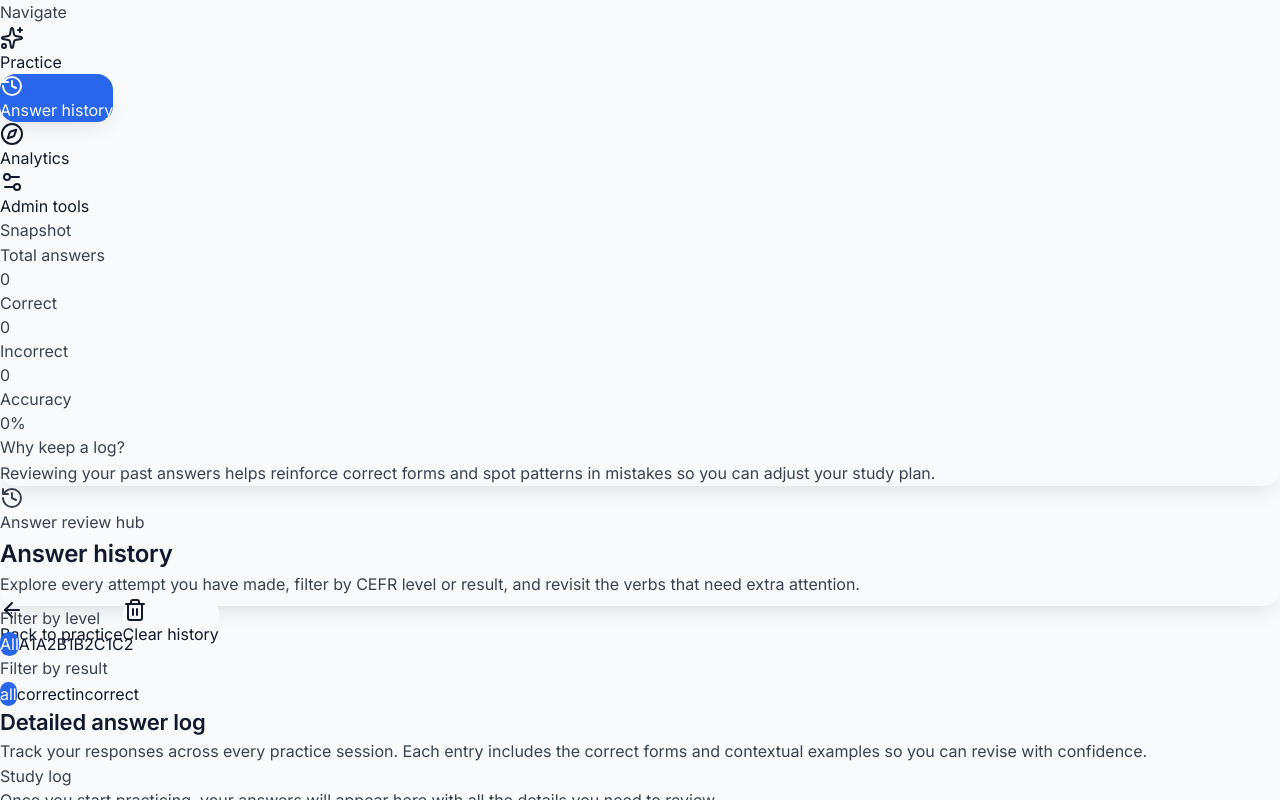
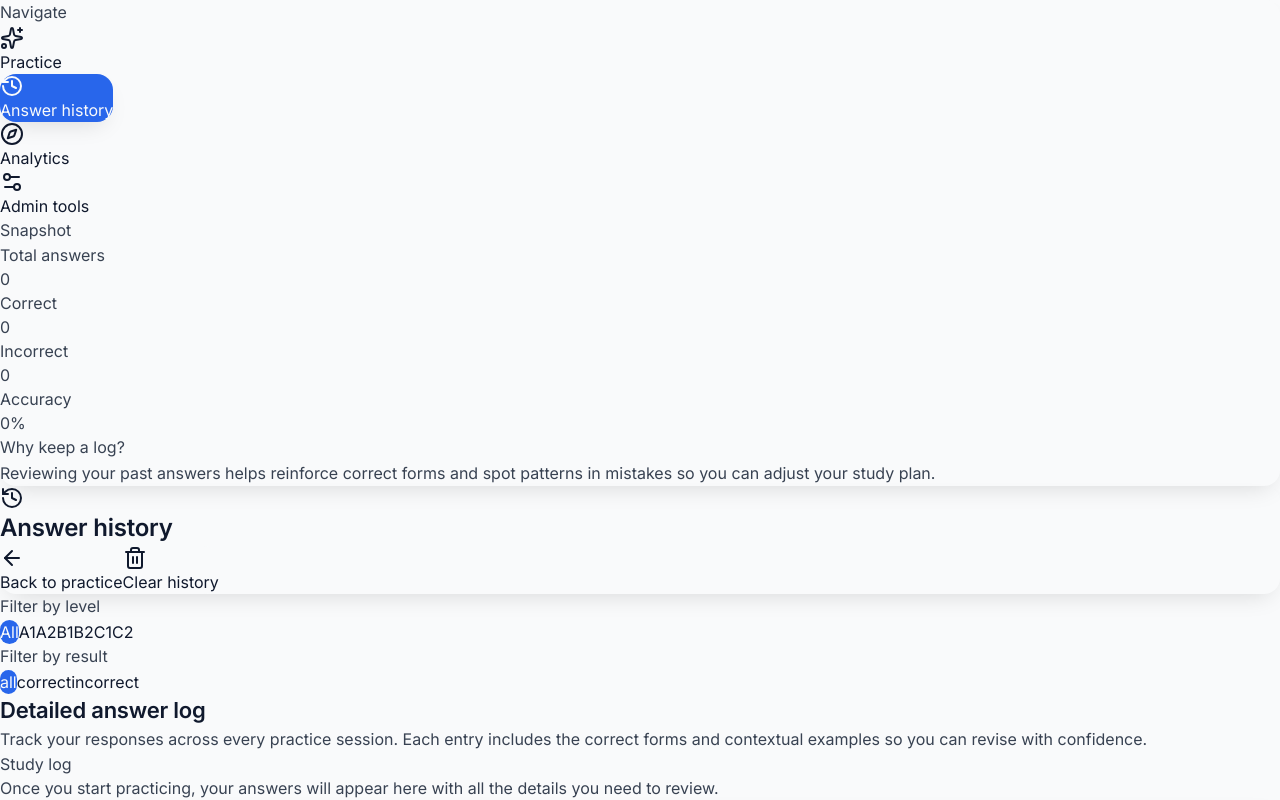
Before and after one commit to abulhawa/GermanVerbMaster, a React (Vite) app in the folder client/: page /answers in a window 1280 px wide. Shown: the top 800 px of the page. Built offline with nearby package versions, Linux system fonts and the light colour scheme.

Commit message:
condense header in answer history page

```diff
--- a/client/src/pages/answer-history.tsx
+++ b/client/src/pages/answer-history.tsx
@@ -52,18 +52,12 @@ export default function AnswerHistoryPage() {
   };
 
   const topBar = (
-    <div className="flex flex-col gap-3 transition-all group-data-[condensed=true]/header:flex-row group-data-[condensed=true]/header:items-center group-data-[condensed=true]/header:justify-between">
-      <div className="space-y-1 transition-all group-data-[condensed=true]/header:space-y-0.5">
-        <p className="inline-flex items-center gap-2 text-[11px] font-semibold uppercase tracking-[0.22em] text-primary">
+    <div className="flex flex-row items-center justify-between gap-3">
+      <div className="space-y-1">
+        <h1 className="inline-flex items-center gap-2 text-sm font-semibold tracking-[0.22em]">
           <History className="h-4 w-4" aria-hidden />
-          Answer review hub
-        </p>
-        <h1 className="text-2xl font-semibold text-foreground transition-all group-data-[condensed=true]/header:text-xl">
           Answer history
         </h1>
-        <p className="max-w-xl text-sm text-muted-foreground group-data-[condensed=true]/header:hidden">
-          Explore every attempt you have made, filter by CEFR level or result, and revisit the verbs that need extra attention.
-        </p>
       </div>
       <div className="flex flex-wrap items-center justify-end gap-2">
         <Link href="/">
```
